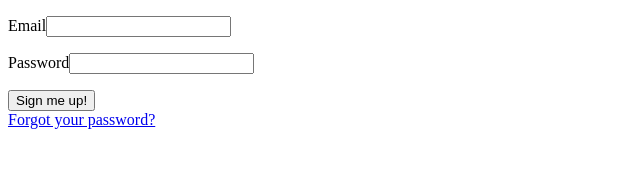
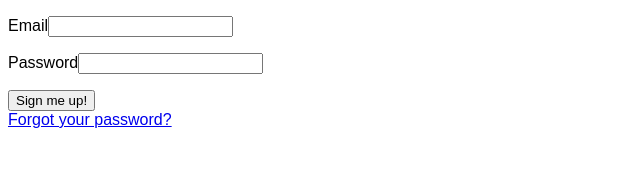
Before and after one commit to TeamEazyMeals/eazy-meals, a React (Create React App) app: page / in a window 1280 px wide. Shown: the top 187 px of the page, without its empty margins (0-640 px from the left). Built offline with nearby package versions, Linux system fonts and the light colour scheme; what gotrue-js would draw is missing.

Commit message:
global css added

```diff
--- /dev/null
+++ b/src/components/Global/Global.jsx
@@ -0,0 +1,26 @@
+import React from "react";
+import { createGlobalStyle } from "styled-components";
+
+const GlobalStyles = createGlobalStyle`
+*{
+    box-sizing:border-box
+}
+body{
+    overflow-x: hidden;
+    overflow-y:scroll;
+    font-family: Arial, sans-serif;
+    padding: 0 0 8rem 0!imporant;
+    margin: 0 !imporant;
+}
+`;
+
+const Global = (props) => {
+  const { children } = props;
+  return (
+    <>
+      <GlobalStyles />
+      {children}
+    </>
+  );
+};
+export default Global;
--- a/src/index.js
+++ b/src/index.js
@@ -1,8 +1,11 @@
 import React from "react";
 import ReactDOM from "react-dom";
 import App from "./components/App/App";
+import Global from "./components/Global/Global";
 
 ReactDOM.render(
-  <App />,
-  document.getElementById('root')
+  <Global>
+    <App />
+  </Global>,
+  document.getElementById("root")
 );
```
Also changed, not shown: 1 other file (tests, documents, lock files or other folders).
